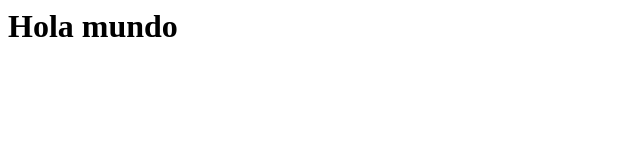
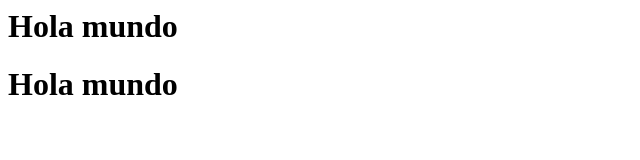
Before and after one commit to leperezpinto/examenunir, a plain HTML site: page index.html in a window 1280 px wide. Shown: the whole page, without its empty margins (0-640 px from the left). Drawn offline with Linux system fonts and the light colour scheme.

Commit message:
commit de la rama luis

```diff
--- a/index.html
+++ b/index.html
@@ -4,5 +4,9 @@
 <h1>
 Hola mundo
 </h1>
+
+<h1>
+Hola mundo
+</h1>
 </body>
 </html>
```
